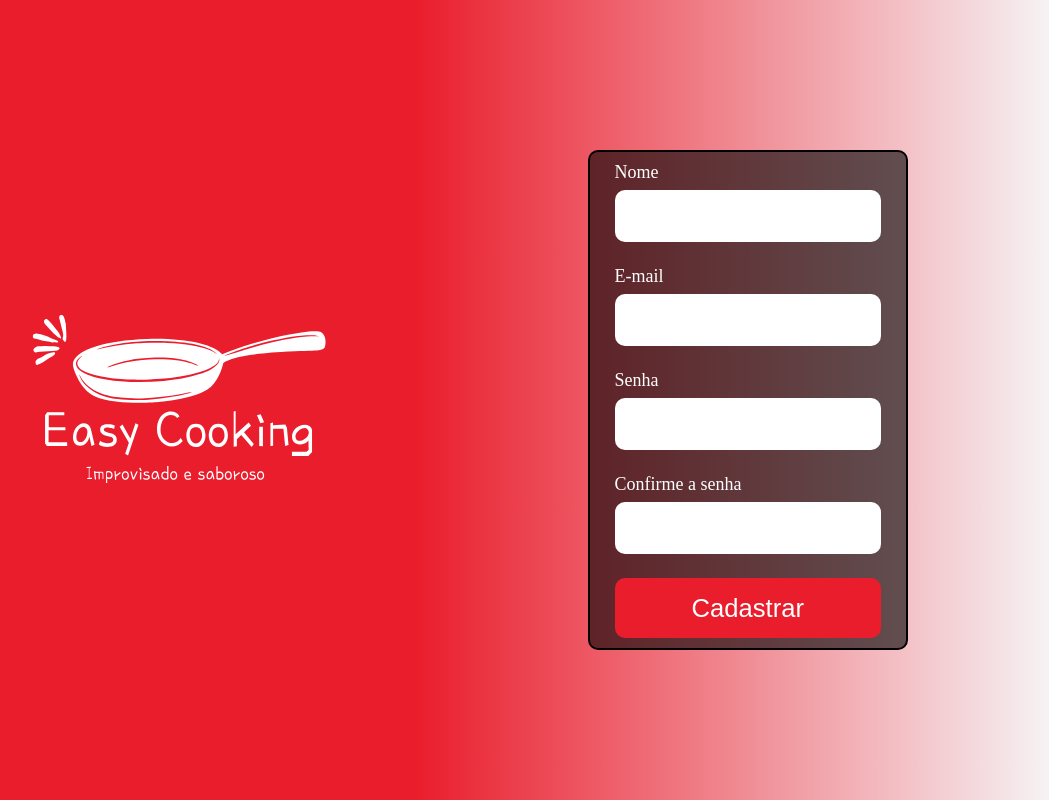
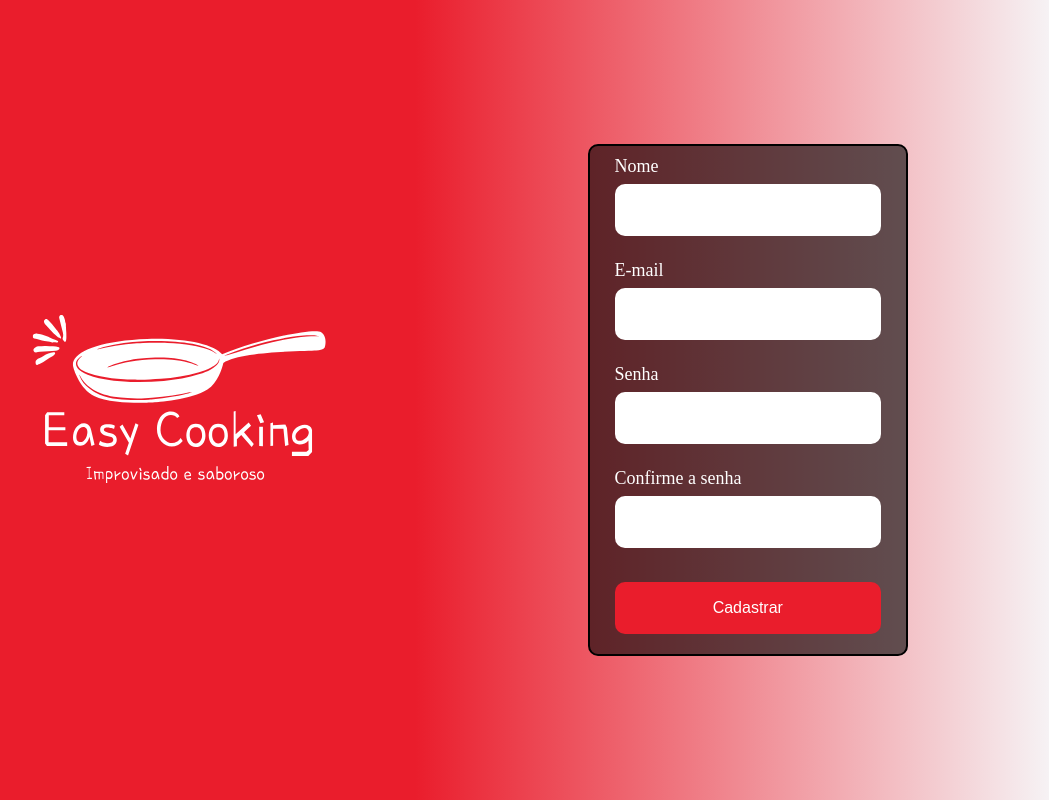
Before and after one commit to igorribeiro2022/EasyCooking, a React (Create React App) app: page /cadastro in a window 1280 px wide. Shown: the whole page, without its empty margins (225-1274 px from the left). Built offline with nearby package versions, Linux system fonts and the light colour scheme.

Commit message:
fixed: style bug

```diff
--- a/src/components/Atoms/Button/style.js
+++ b/src/components/Atoms/Button/style.js
@@ -1,27 +1,24 @@
 import styled from "styled-components";
 
 export const StyledButton = styled.button`
-
   width: 90%;
-height: 7.5vh;
+  height: 6.5vh;
 
   border: none;
   border-radius: 10px;
 
-font-size: 1.6rem;
+  font-size: 1rem;
   color: ${(props) => props.theme.button.textColor};
   background-color: ${(props) => props.theme.button.backgroundColor};
 
-:hover{
+  margin: 10px 0;
+
+  :hover {
     filter: brightness(1.3);
-    transition: .3s;
+    transition: 0.3s;
   }
 
-@media(max-width: 567px){
-
+  @media (max-width: 567px) {
     height: 6vh;
-
   }
-
-
-`
+`;
```
Lines whose indentation alone changed are shown as unchanged.
